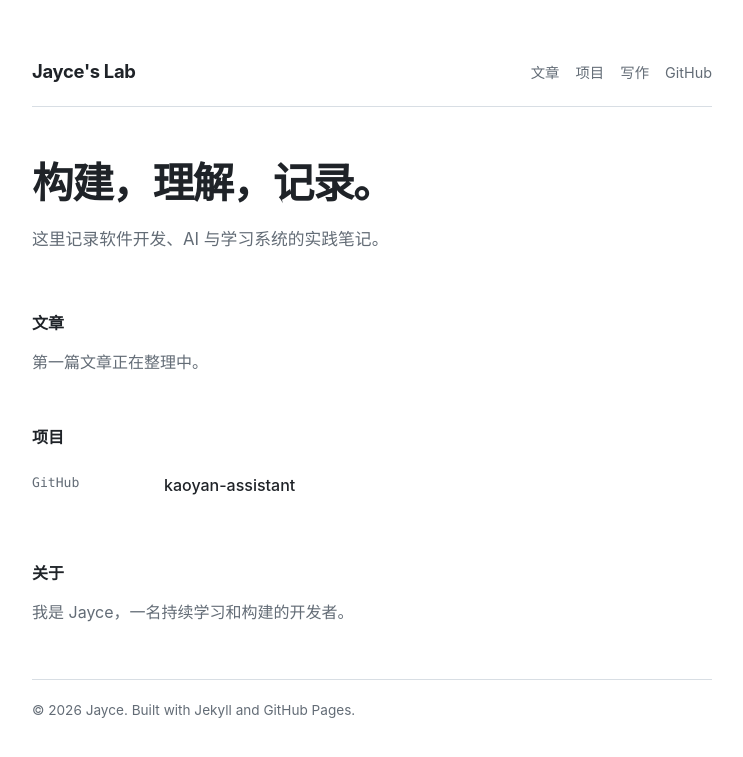
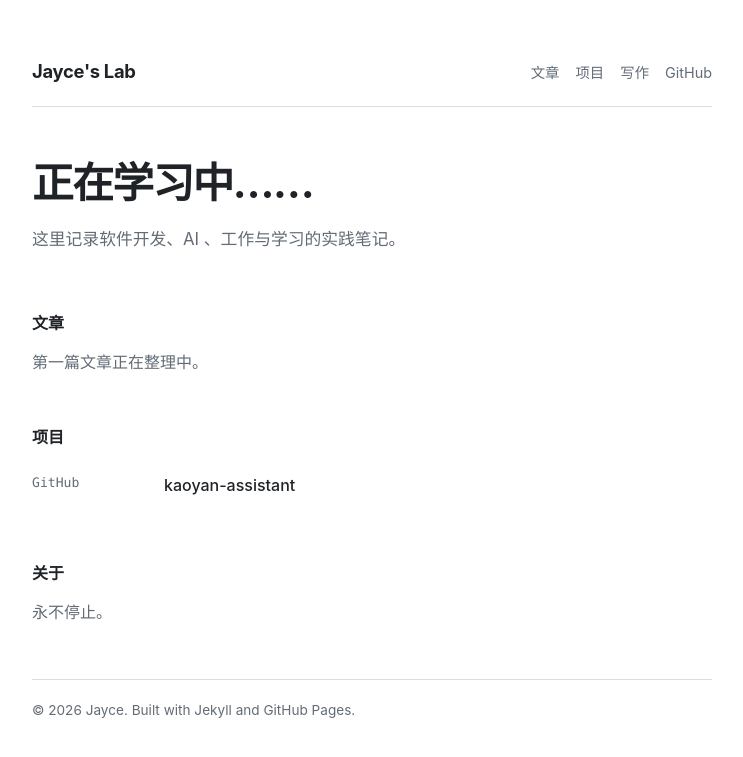
Before and after one commit to jayceto946-byte/jayceto946-byte.github.io, a Jekyll site: the page built from index.html, in a window 1280 px wide. Shown: the top 757 px of the page, without its empty margins (268-1011 px from the left). Built offline with Jekyll 4.4.1, drawn with Linux system fonts in a browser that asks for light colours.

Commit message:
Update index.html

```diff
--- a/index.html
+++ b/index.html
@@ -2,8 +2,8 @@
 layout: default
 ---
 <div class="intro">
-  <h1>构建，理解，记录。</h1>
-  <p>这里记录软件开发、AI 与学习系统的实践笔记。</p>
+  <h1>正在学习中……</h1>
+  <p>这里记录软件开发、AI 、工作与学习的实践笔记。</p>
 </div>
 <section id="writing" aria-labelledby="writing-title">
   <h2 id="writing-title">文章</h2>
@@ -28,5 +28,5 @@ layout: default
 </section>
 <section aria-labelledby="about-title">
   <h2 id="about-title">关于</h2>
-  <p class="empty">我是 Jayce，一名持续学习和构建的开发者。</p>
+  <p class="empty">永不停止。</p>
 </section>
```
